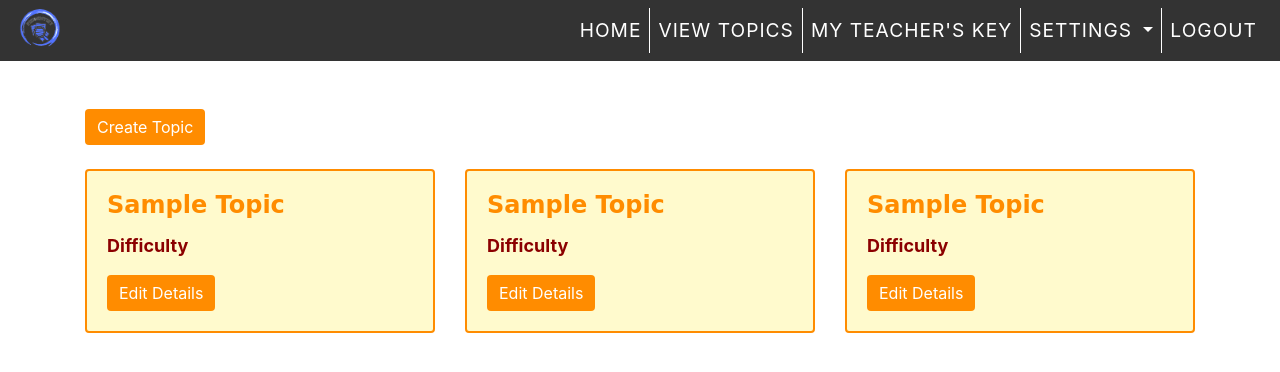
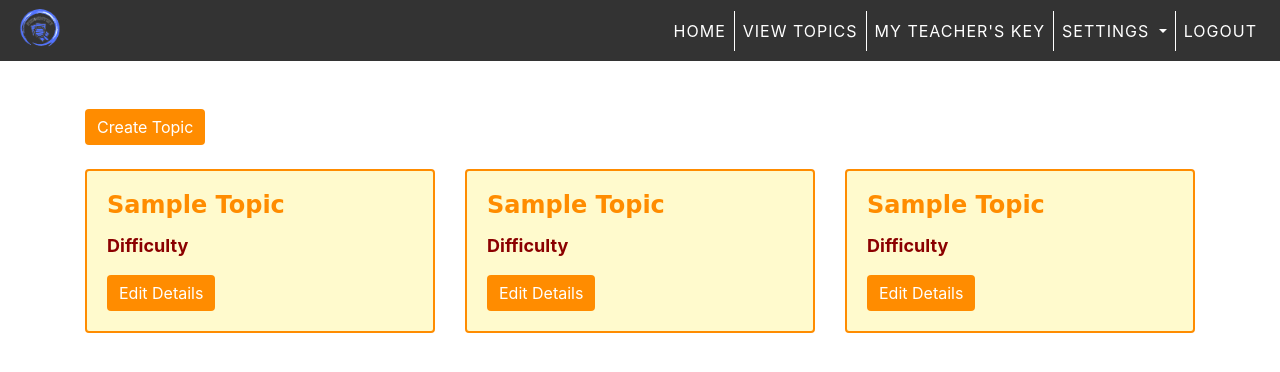
Before and after one commit to Accerly13/PicDentify, a Django app: page /dashboard/mytopic in a window 1280 px wide. Shown: the top 372 px of the page. Run offline with Django 4.2, Linux system fonts and the light colour scheme; some libraries are stand-ins or nearby versions.

Commit message:
remove size of nav-link

```diff
--- a/templates/teacherDashboard.html
+++ b/templates/teacherDashboard.html
@@ -147,7 +147,6 @@
           max-height: 50px;
         }
         .nav-link {
-          font-size: 1.2rem;
           text-transform: uppercase;
           letter-spacing: 1px;
           color: #fff;
--- a/templates/topicPage.html
+++ b/templates/topicPage.html
@@ -84,7 +84,6 @@
           max-height: 50px;
         }
         .nav-link {
-          font-size: 1.2rem;
           text-transform: uppercase;
           letter-spacing: 1px;
           color: #fff;
```
